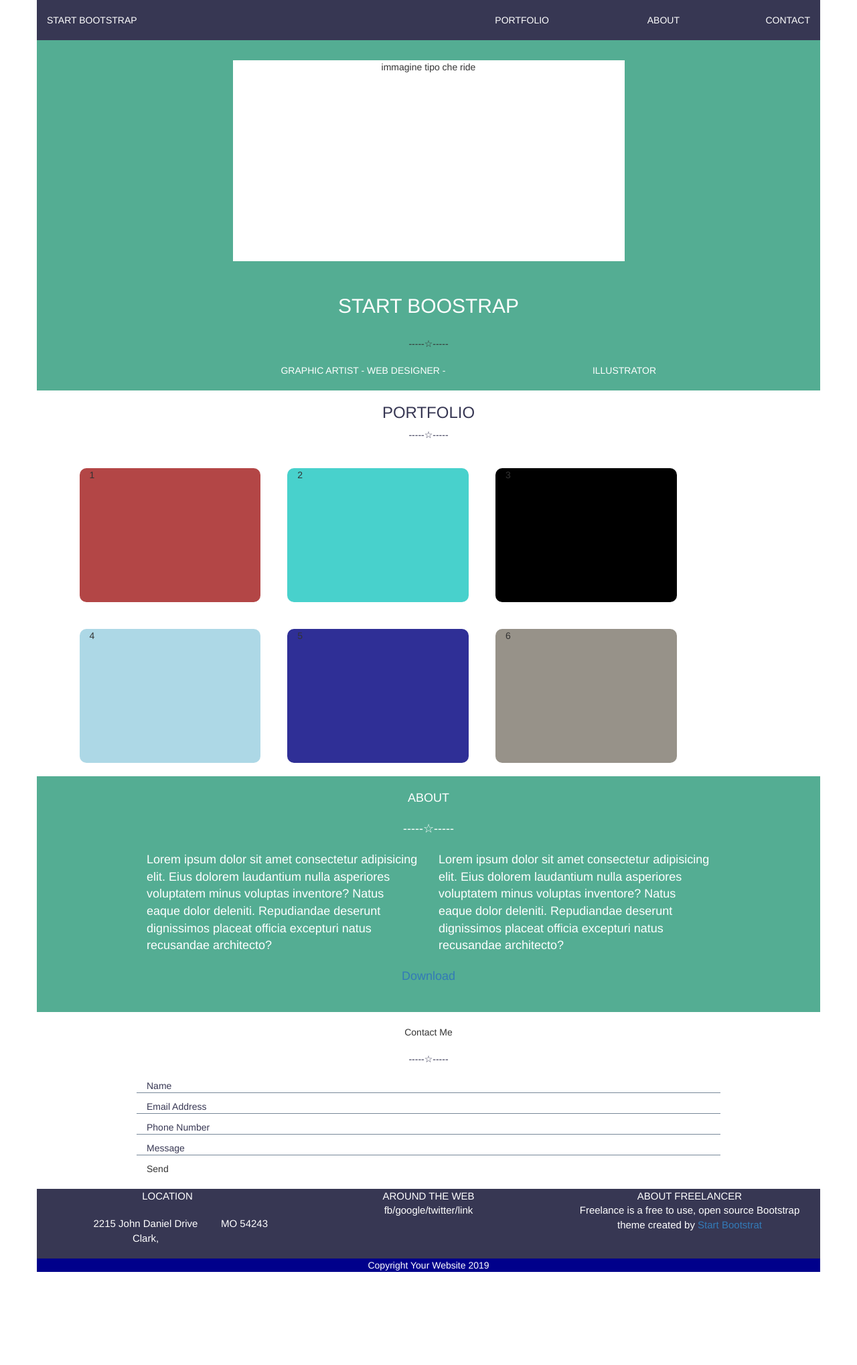
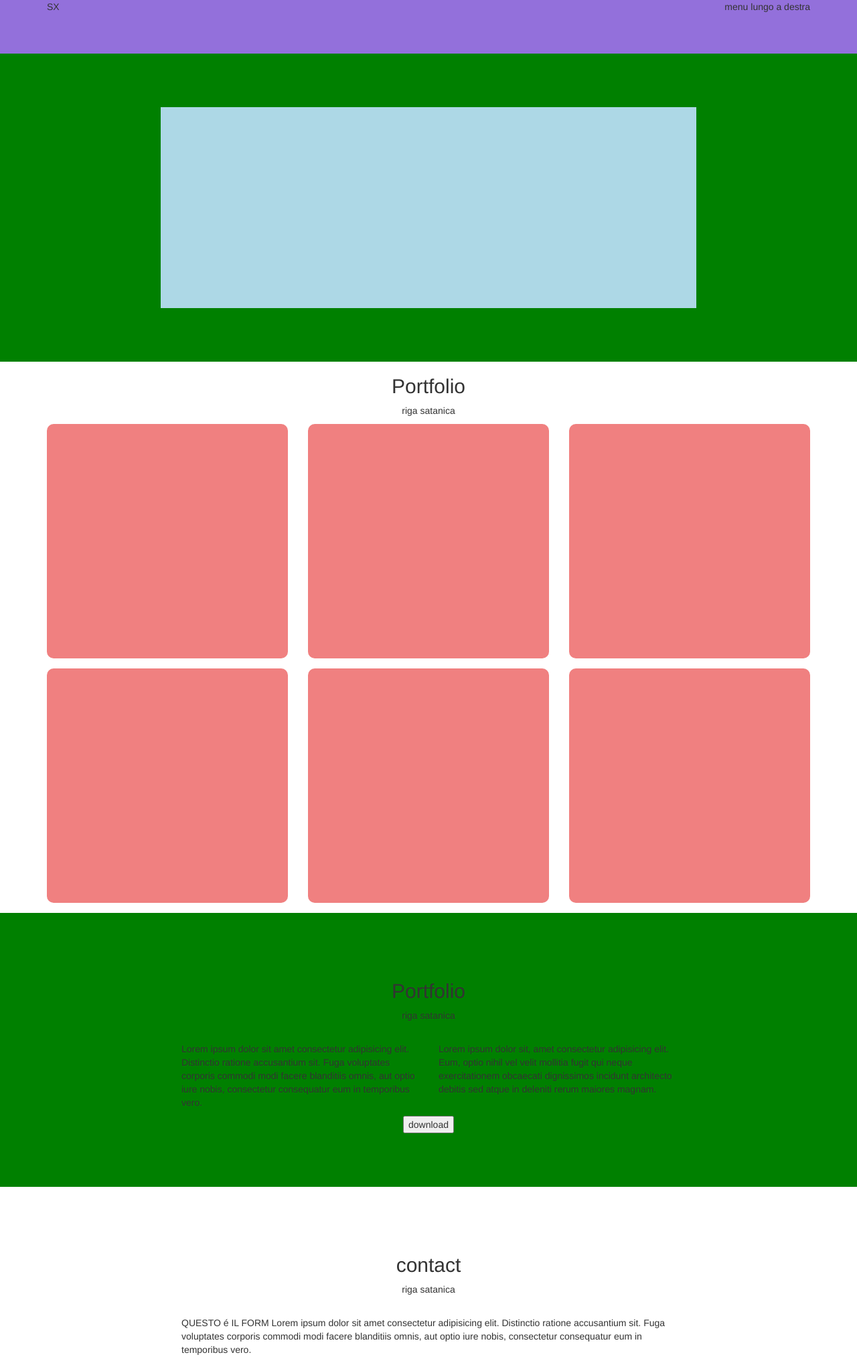
Before and after one commit to adalpo87/html-css-bootstrap-freelancer, a plain HTML site: page index.html in a window 1280 px wide. Shown: the top 2038 px of the page at 67% size. Before the commit the page ends 1899 px from the top, so only its background shows below. Drawn offline with nearby package versions, Linux system fonts and the light colour scheme.

Commit message:
corretto parti del codice

```diff
--- a/css/style.css
+++ b/css/style.css
@@ -1,154 +1,55 @@
-.adp-container-green{
-  background-color: rgb(84, 173, 147);
+.adp-bg-green{
+  background-color: green;
 }
-.adp-container-blue{
-  background-color: rgb(55, 55, 83);
-}
-.adp-container-darkblue{
-  background-color: darkblue;
-}
-.adp-row-blue{
-  background-color: rgb(55, 55, 83);
-  height: 60px;
-  line-height: 60px;
-  text-transform: uppercase;
+.adp-padding-30{
+  padding: 30px 0;
 }
 
-.adp-ta-center{
-  text-align: center;
+.adp-padding-80{
+  padding: 80px 0;
 }
-
-.adp-text-white{
-  color: white;
-}
-.adp-text-blue{
-  color: rgb(55, 55, 83);
-  text-align: center;
-}
-.adp-margin-ta{
-  text-align: center;
+.adp-margin-bottom-20{
   margin-bottom: 20px;
 }
 
-.adp-text-space{
-  color: white;
-  text-transform: uppercase;
+.adp-wrapper-60{
+  width: 60%;
+  margin: 0 auto;
+}
+.adp-header-top{
+  position: fixed;
+  top: 0;
+  width: 100%;
+  z-index: 999;
+  height: 80px;
+  background-color: mediumpurple;
 }
 
-.adp-text-about{
-  margin-bottom: 20px;
-  font-size: 18px;
+.adp-header-bottom{
+  margin-top: 80px;
+  min-height: 300px;
 }
 
-.adp-text-font{
-  font-size: 15px;
+.adp-jumbotron{
+  width: 80%;
+  max-width: 800px;
+  margin: 0 auto;
+  background-color: lightblue;
+  min-height: 300px;
 }
 
-.adp-text-right{
-  text-align: right;
+.adp-box{ /* momentaneo */
+  width: 100%;
+  height: 350px;
+  background-color: lightcoral;
+  margin-bottom: 15px;
+  border-radius: 10px;
 }
 
-/* CONTAINER IMMAGINI */
-.container-w95{
-  width: 95%;
-  margin: auto;
-}
-.container-w80{
-  width: 80%;
-  margin: auto;
-  padding: 20px;
+.adp-footer-top{
+  background-color: lightskyblue;
 }
 
-.adp-color-img-1{
- background-color: rgb(179, 70, 70);
- border-radius: 10px;
+.adp-footer-bottom{
+  background-color: rgb(160, 97, 168);
 }
-
-.adp-color-img-2{
-  background-color: mediumturquoise;
-  border-radius: 10px;
- }
-
- .adp-color-img-3{
-  background-color: black;
-  border-radius: 10px;
- }
-
- .adp-color-img-4{
-  background-color: lightblue;
-  border-radius: 10px;
- }
-
- .adp-color-img-5{
-  background-color: rgb(47, 47, 150);
-  border-radius: 10px;
- }
- .adp-color-img-6{
-  background-color: rgb(151, 146, 137);
-  border-radius: 10px;
- }
-
- /* FORM */
-.adp-form-text{
-  color: rgb(55, 55, 83);
-  margin-bottom: 10px;
-  border-bottom: 1px solid lightslategray;
-}
-
-
-/* Risoluzione XS */
-@media all and (max-width: 767px){
-
-  .adp-text-space-xs{
-    height: 100px;
-    font-size: 40px;
-    margin-top: 10px;
-    color: white;
-  }
-
-  .adp-img-space-xs{
-    height: 200px;
-    margin-top: 30px;
-    background-color: white;
-  }
-  .adp-xs-tal{
-    text-align: left;
-  }
-  .adp-xs-margin-padding{
-    padding: 0;
-    margin: 0;
-  }
-
-  /* Container Immagini */
-  .adp-image-xs{
-    height: 250px;
-    margin-bottom: 25px;
-  }
-  .container-xs-pad{
-    padding: 40px 20px;
-  }
-  .adp-xs-footer{
-    height: 80px;
-    line-height: 80px;
-  }
-}
-/* Risoluzione SM */
-@media all and (min-width: 768px){
-  .adp-img-space-sm{
-    height: 300px;
-    background-color: white;
-    margin: 30px auto;
-  }
-  .adp-img-port-sm{
-    height: 200px;
-    margin: 20px;
-  }
-}
-/* Risoluzione MD */
-@media all and (min-width: 992px){
-
-}
-/* Risoluzione  LG*/
-@media all and (min-width: 1170px){
-
-}
--- a/index.html
+++ b/index.html
@@ -4,149 +4,172 @@
     <meta charset="utf-8">
     <meta http-equiv="X-UA-Compatible" content="IE=edge">
     <meta name="viewport" content="width=device-width, initial-scale=1">
-    <!-- The above 3 meta tags *must* come first in the head; any other head content must come *after* these tags -->
-    <title>Bootstrap 101 Template</title>
+
+    <title>freelancer schema</title>
 
     <!-- Bootstrap -->
+    <link rel="stylesheet" href="css/style.css">
     <link rel="stylesheet" href="https://stackpath.bootstrapcdn.com/bootstrap/3.4.1/css/bootstrap.min.css" integrity="sha384-HSMxcRTRxnN+Bdg0JdbxYKrThecOKuH5zCYotlSAcp1+c8xmyTe9GYg1l9a69psu" crossorigin="anonymous">
-    <link rel="stylesheet" href="css/style.css">
-
-    <!-- HTML5 shim and Respond.js for IE8 support of HTML5 elements and media queries -->
-    <!-- WARNING: Respond.js doesn't work if you view the page via file:// -->
-    <!--[if lt IE 9]>
-      <script src="https://oss.maxcdn.com/html5shiv/3.7.3/html5shiv.min.js"></script>
-      <script src="https://oss.maxcdn.com/respond/1.4.2/respond.min.js"></script>
-    <![endif]-->
   </head>
   <body>
-    <div class="container adp-container-green">
-      <!-- nav -->
-      <div class="row adp-row-blue adp-text-white adp-debug-nav-xs">
 
-        <div class="col-xs-4 col-sm-3"><p>Start Bootstrap</p></div>
-        <div class="hidden-xs col-sm-offset-3 col-sm-2 adp-text-right">PORTFOLIO</div>
-        <div class="hidden-xs col-sm-2 adp-text-right">ABOUT</div>
-        <div class="hidden-xs col-sm-2 adp-text-right">CONTACT</div>
 
-        <div class="col-xs-offset-5 col-xs-1 hidden-sm hidden-md hidden-lg">menu</div>
+    <!-- header -->
+    <header>
 
+      <div class="adp-header-top">
+        <div class="container">
+          <div class="row">
+            <div class="col-xs-6">SX</div>
+            <div class="col-xs-6 text-right">
+            <nav class="hidden-xs">
+              menu lungo a destra
+            </nav>
+            <div class="visible-xs">Bottone</div>
             </div>
-
-      <!-- jumbotron -->
-
-      <div class="row adp-margin-ta">
-        <div class="col-xs-offset-3 col-xs-6 adp-img-space-xs adp-img-space-sm">immagine tipo che ride</div>
-        <div class="col-xs-offset-1 col-xs-10 adp-text-space"><h2>Start Boostrap</h2></div>
-      </div>
-
-      <div class="row adp-margin-ta">
-        <div class="col-xs-offset-4 col-xs-4">-----&star;-----</div>
-      </div>
-
-      <div class="row adp-margin-ta">
-        <div class="adp-text-white col-xs-12 col-sm-offset-2 col-sm-6 "><span>GRAPHIC ARTIST - WEB DESIGNER -</span></div>
-        <div class="adp-text-white col-xs-12 col-sm-2"><span>ILLUSTRATOR</span></div>
-      </div>
-    </div>
-
-      <!-- PORTFOLIO -->
-      <div class="container ">
-        <div class="row">
-          <div class="col-xs-12 adp-text-blue"><h3>PORTFOLIO</h3></div>
-          <div class="col-xs-12 adp-text-blue adp-margin-ta">-----&star;-----</div>
-        </div>
-      </div>
-
-      <!-- Immagini -->
-
-      <div class="container">
-        <div class="row container-w95">
-          <div class="col-xs-12 col-sm-5 adp-color-img-1 adp-image-xs adp-image-sm adp-img-port-sm col-lg-offset-1 col-lg-3">
-            1
-            </div>
-
-          <div class="col-xs-12 col-sm-5 adp-color-img-2 adp-image-xs adp-image-sm adp-img-port-sm col-lg-offset-1 col-lg-3">
-            2
-            </div>
-
-          <div class="col-xs-12 col-sm-5 adp-color-img-3 adp-image-xs adp-image-sm adp-img-port-sm col-lg-offset-1 col-lg-3">
-            3
-            </div>
-
-          <div class="col-xs-12 col-sm-5 adp-color-img-4  adp-image-xs adp-image-sm adp-img-port-sm col-lg-offset-1 col-lg-3">
-            4
-            </div>
-
-          <div class="col-xs-12 col-sm-5 adp-color-img-5 adp-image-xs adp-image-sm adp-img-port-sm col-lg-offset-1 col-lg-3">
-            5
-            </div>
-
-          <div class="col-xs-12 col-sm-5 adp-color-img-6 adp-image-xs adp-image-sm adp-img-port-sm col-lg-offset-1 col-lg-3">
-            6
           </div>
         </div>
       </div>
 
-      <!-- ABOUT -->
+      <div class="adp-header-bottom adp-bg-green adp-padding-80">
 
-      <div class="container adp-container-green  adp-text-white">
-        <div class="row container-w80">
-          <div class="col-xs-12 adp-margin-ta adp-text-about">ABOUT</div>
-          <div class="col-xs-12 adp-margin-ta adp-text-about">-----&star;-----</div>
+        <div class="adp-jumbotron">
 
-        <div class="col-xs-12 col-sm-6 adp-text-about">Lorem ipsum dolor sit amet consectetur adipisicing elit. Eius dolorem laudantium nulla asperiores voluptatem minus voluptas inventore? Natus eaque dolor deleniti. Repudiandae deserunt dignissimos placeat officia excepturi natus recusandae architecto?</div>
-        <div class="col-xs-12 col-sm-6 adp-text-about">Lorem ipsum dolor sit amet consectetur adipisicing elit. Eius dolorem laudantium nulla asperiores voluptatem minus voluptas inventore? Natus eaque dolor deleniti. Repudiandae deserunt dignissimos placeat officia excepturi natus recusandae architecto?</div>
+        </div>
 
-        <div class="col-xs-12 adp-margin-ta adp-text-about"><a href="#">Download</a></div>
+      </div>
+
+    </header>
+    <!-- header -->
+
+
+
+    <!-- main -->
+    <main>
+
+
+      <!-- portfolio -->
+      <section id="portfolio">
+          <div class="container">
+            <div class="row">
+              <div class="col-xs-12 text-center">
+                <h2>Portfolio</h2>
+                <p>riga satanica</p>
               </div>
             </div>
+            <div class="row">
+              <div class="col-xs-12 col-sm-6 col-lg-4">
+                <div class="adp-box"></div>
+              </div>
+              <div class="col-xs-12 col-sm-6 col-lg-4">
+                <div class="adp-box"></div>
+              </div>
+              <div class="col-xs-12 col-sm-6 col-lg-4">
+                <div class="adp-box"></div>
+              </div>
+              <div class="col-xs-12 col-sm-6 col-lg-4">
+                <div class="adp-box"></div>
+              </div>
+              <div class="col-xs-12 col-sm-6 col-lg-4">
+                <div class="adp-box"></div>
+              </div>
+              <div class="col-xs-12 col-sm-6 col-lg-4">
+                <div class="adp-box"></div>
+              </div>
 
-    <!-- FORM -->
+            </div>
+          </div>
+      </section>
+      <!-- portfolio -->
+
+      <!-- about -->
+      <section id="about" class="adp-padding-80 adp-bg-green">
         <div class="container">
-        <div class="row container-w80">
-        <div class="col-xs-12 adp-margin-ta">Contact Me</div>
-        <div class="col-xs-12 adp-text-blue adp-margin-ta">-----&star;-----</div>
-
-        <div class="col-xs-12">
           <div class="row">
-            <div class="col-xs-12 adp-form-text">Name</div>
-            <div class="col-xs-12 adp-form-text">Email Address</div>
-            <div class="col-xs-12 adp-form-text">Phone Number</div>
-            <div class="col-xs-12 adp-form-text">Message</div>
-            <div class="col-xs-12">Send</div>
+            <div class="col-xs-12 text-center adp-margin-bottom-20">
+              <h2>Portfolio</h2>
+              <p>riga satanica</p>
+            </div>
+          </div>
+        </div>
+        <div class="adp-wrapper-60">
+          <div class="container-fluid">
+            <div class="row">
+              <div class="col-xs-12 col-sm-6">
+                <p>Lorem ipsum dolor sit amet consectetur adipisicing elit. Distinctio ratione accusantium sit. Fuga voluptates corporis commodi modi facere blanditiis omnis, aut optio iure nobis, consectetur consequatur eum in temporibus vero.</p>
+              </div>
+              <div class="col-xs-12 col-sm-6">
+                <p>Lorem ipsum dolor sit, amet consectetur adipisicing elit. Eum, optio nihil vel velit mollitia fugit qui neque exercitationem obcaecati dignissimos incidunt architecto debitis sed atque in deleniti rerum maiores magnam.</p>
+              </div>
             </div>
           </div>
         </div>
 
-      </div>
-
-      <div class="container container-xs-pad adp-container-blue adp-text-white adp-text-font">
+        <div class="container">
           <div class="row">
-          <div class="col-xs-12 col-sm-4">
-            <div class="row">
-            <div class="col-xs-12 adp-margin-ta">LOCATION</div>
-            <div class="col-xs-offset-2 col-xs-6 adp-margin-ta adp-xs-margin-padding">2215 John Daniel Drive Clark,</div>
-            <div class="col-xs-4 adp-xs-tal adp-xs-margin-padding">MO 54243</div>
+            <div class="col-xs-12 text-center">
+              <button>download</button>
             </div>
           </div>
-          <div class="col-xs-12 col-sm-4">
+        </div>
+      </section>
+      <!-- about -->
+
+      <!-- contact -->
+      <section id="contact" class="adp-padding-80">
+        <div class="container">
           <div class="row">
-              <div class="col-xs-12 adp-ta-center">AROUND THE WEB</div>
-              <div class="col-xs-12 adp-margin-ta">fb/google/twitter/link</div>
-            </div>
-          </div>
-          <div class="col-xs-12 col-sm-4">
-            <div class="col-xs-12 adp-ta-center">ABOUT FREELANCER</div>
-            <div class="col-xs-12 adp-ta-center">Freelance is a free to use, open source Bootstrap theme created by <a href="#">Start Bootstrat</a></div>
+            <div class="col-xs-12 text-center adp-margin-bottom-20">
+              <h2>contact</h2>
+              <p>riga satanica</p>
             </div>
           </div>
         </div>
 
-      <div class="container adp-container-darkblue">
-        <div class="row adp-text-white adp-xs-footer">
-          <div class="col-xs-12 adp-ta-center">Copyright Your Website 2019</div>
+        <div class="adp-wrapper-60">
+          <div class="container-fluid">
+            <div class="row">
+              <div class="col-xs-12">
+                <p>QUESTO é IL FORM Lorem ipsum dolor sit amet consectetur adipisicing elit. Distinctio ratione accusantium sit. Fuga voluptates corporis commodi modi facere blanditiis omnis, aut optio iure nobis, consectetur consequatur eum in temporibus vero.</p>
+              </div>
+
             </div>
           </div>
+        </div>
+      </section>
+      <!-- contact -->
+
+
+    </main>
+    <!-- main -->
+
+
+
+
+    <!-- footer -->
+    <footer>
+
+      <div class="adp-footer-top adp-padding-80">
+          <div class="container">
+            <div class="row">
+              <div class="col-md-4">Lorem ipsum dolor sit, amet consectetur adipisicing elit. Aliquam sequi veritatis, cupiditate quidem tempora rem perspiciatis temporibus blanditiis numquam id! Hic saepe laborum consectetur dolorum voluptas sit perferendis voluptatibus facilis.</div>
+              <div class="col-md-4">Lorem ipsum dolor sit amet consectetur, adipisicing elit. In asperiores autem animi assumenda expedita praesentium libero voluptatum quod labore sequi, similique inventore enim nemo, iure eos laborum magnam. Sed, porro.</div>
+              <div class="col-md-4">Lorem ipsum dolor sit amet consectetur, adipisicing elit. Eligendi totam exercitationem earum vel quod laudantium obcaecati hic maxime ipsam fuga blanditiis sequi dolorem vero, voluptates eaque iusto dolore quibusdam qui?</div>
+            </div>
+          </div>
+      </div>
+      <div class="adp-footer-bottom adp-padding-30">
+          <div class="container">
+            <div class="row">
+              <div class="col-xs-12 text-center">
+                <p>copy</p>
+              </div>
+            </div>
+          </div>
+      </div>
+
+    </footer>
+    <!-- footer -->
 
 
 
@@ -154,9 +177,15 @@
 
 
 
-    <!-- jQuery (necessary for Bootstrap's JavaScript plugins) -->
+
+
+
+
+
+
+
+
     <script src="https://code.jquery.com/jquery-1.12.4.min.js" integrity="sha384-nvAa0+6Qg9clwYCGGPpDQLVpLNn0fRaROjHqs13t4Ggj3Ez50XnGQqc/r8MhnRDZ" crossorigin="anonymous"></script>
-    <!-- Include all compiled plugins (below), or include individual files as needed -->
     <script src="https://stackpath.bootstrapcdn.com/bootstrap/3.4.1/js/bootstrap.min.js" integrity="sha384-aJ21OjlMXNL5UyIl/XNwTMqvzeRMZH2w8c5cRVpzpU8Y5bApTppSuUkhZXN0VxHd" crossorigin="anonymous"></script>
   </body>
 </html>
```
Lines whose indentation alone changed are shown as unchanged.
